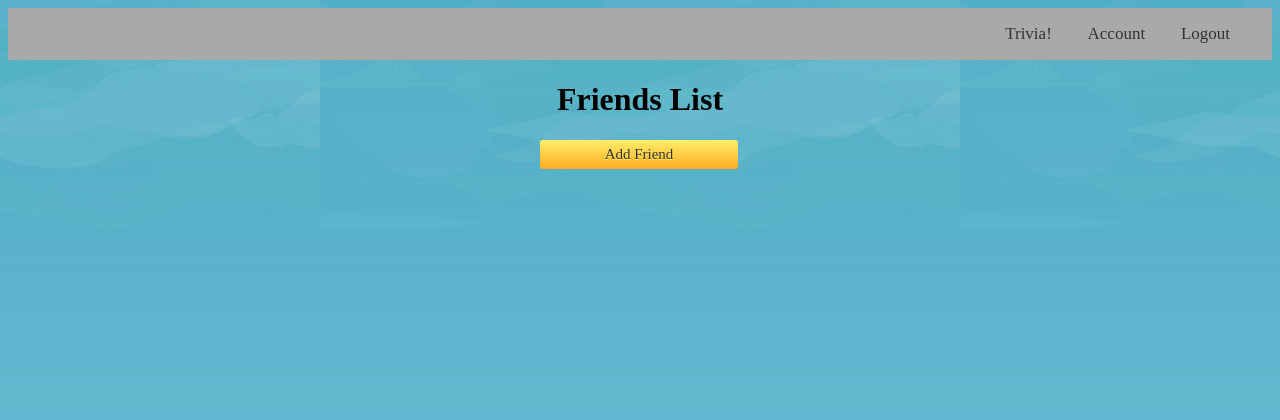
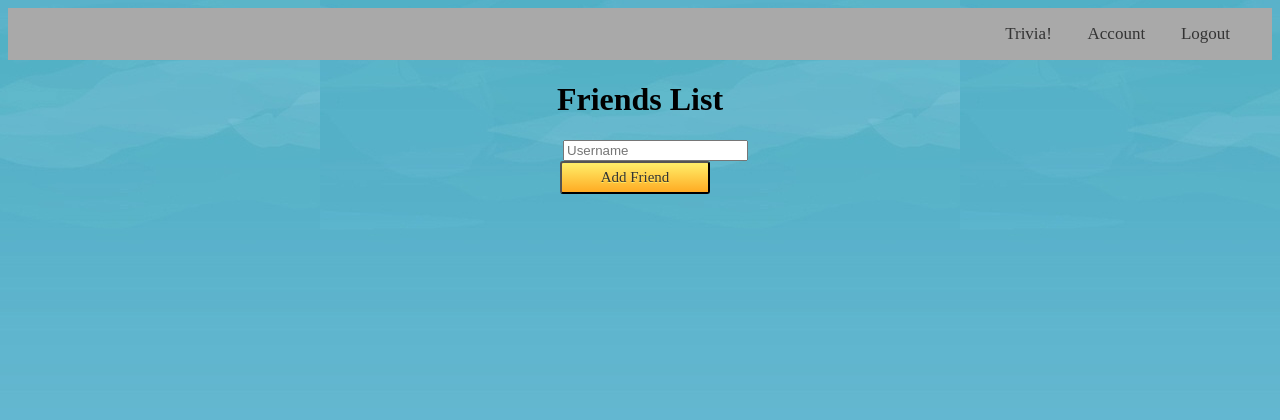
Before and after one commit to jorgerivero3/project_2, a Flask app: page /friends in a window 1280 px wide. Shown: the top 420 px of the page. Run offline with Flask 2, Linux system fonts and the light colour scheme; a user stored in the database is signed in; data comes from the database, SQL or seed files in the repository; data that the repository does not hold is empty; some web fonts are replaced.

Commit message:
added add friend stuff

```diff
--- a/Application/forms.py
+++ b/Application/forms.py
@@ -15,7 +15,7 @@ class RegistrationForm(FlaskForm):
 	def validate_username(self, username):
 		user = User.query.filter_by(username=username.data).first()
 		if user:
-			raise ValidationError('Character Name Taken. Try again')
+			raise ValidationError('Username Taken. Try again')
 
 	def validate_email(self, email):
 		user = User.query.filter_by(email=email.data).first()
@@ -44,7 +44,7 @@ class ResetPasswordForm(FlaskForm):
 	submit = SubmitField('Reset Password')
 
 class UpdateInfo(FlaskForm):
-	username = StringField("Character Name: ", validators=[DataRequired()])
+	username = StringField("Username: ", validators=[DataRequired()])
 	email = StringField("Email: ", validators=[DataRequired(), Email()])
 	submit = SubmitField('Update Info')
 
@@ -52,10 +52,19 @@ class UpdateInfo(FlaskForm):
 		if username.data != current_user.username:
 			user = User.query.filter_by(username=username.data).first()
 			if user:
-				raise ValidationError('Character Name Taken')
+				raise ValidationError('Username Taken')
 
 	def validate_email(self, email):
 		if email.data != current_user.email:
 			user = User.query.filter_by(email=email.data).first()
 			if user:
 				raise ValidationError('Email taken')
+
+class AddFriend(FlaskForm):
+	username = StringField('Username', validators=[DataRequired()])
+	submit = SubmitField('Add Friend')
+
+	def validate_add(self, username):
+		user = User.query.filter_by(username=username.data).first()
+		if user is None:
+			raise ValidationError("User does not exist.")
--- a/Application/routes.py
+++ b/Application/routes.py
@@ -1,6 +1,6 @@
 from flask import render_template, url_for, flash, redirect, request
 from Application import application, db, bcrypt, mail
-from Application.forms import RegistrationForm, LoginForm, RequestResetForm, ResetPasswordForm, UpdateInfo
+from Application.forms import RegistrationForm, LoginForm, RequestResetForm, ResetPasswordForm, UpdateInfo, AddFriend
 from Application.models import User
 from flask_login import login_user, current_user, logout_user, login_required
 import os
@@ -107,7 +107,12 @@ def player_menu():
 @application.route("/friends")
 @login_required
 def friends():
-	return render_template("friendList.html", title="Friend's List")
+	form = AddFriend()
+	if form.validate_on_submit():
+		current_user.add_friend(form.username.data)
+		db.session.commit()
+		flash('Friend Added!', 'success')
+	return render_template("friendList.html", title="Friend's List", form=form)
 
 ######################
 ##### Game code ######
--- a/Application/templates/friendList.html
+++ b/Application/templates/friendList.html
@@ -3,7 +3,8 @@
 
 <div>
 	<h1>Friends List</h1>
-	<a href="" class="myButton" style="position: relative; margin-left: -100px; text-align: center; left: 50%;">Add Friend</a>
+	{{ form.username(class="form-control form-control-lg", placeholder="Username", style="position:relative; left:50%; margin-left: -77px;")}}<br>
+	{{ form.submit(class="myButton", style="position:relative; left:50%; margin-left: -80px;") }}
 
 	<div class="friends">
 	{% for friend in current_user.friend_list %}
```
Also changed, not shown: 2 other files.
